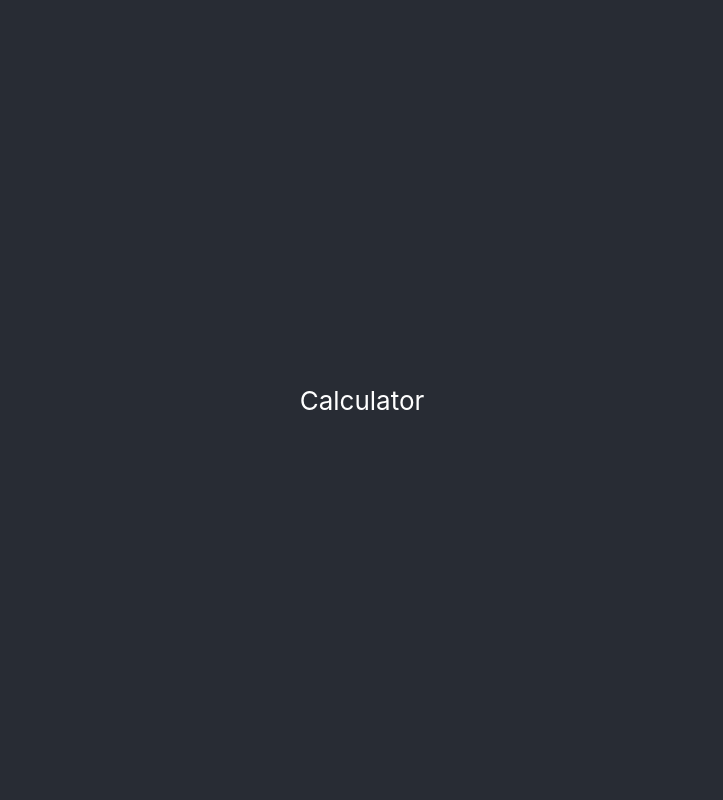
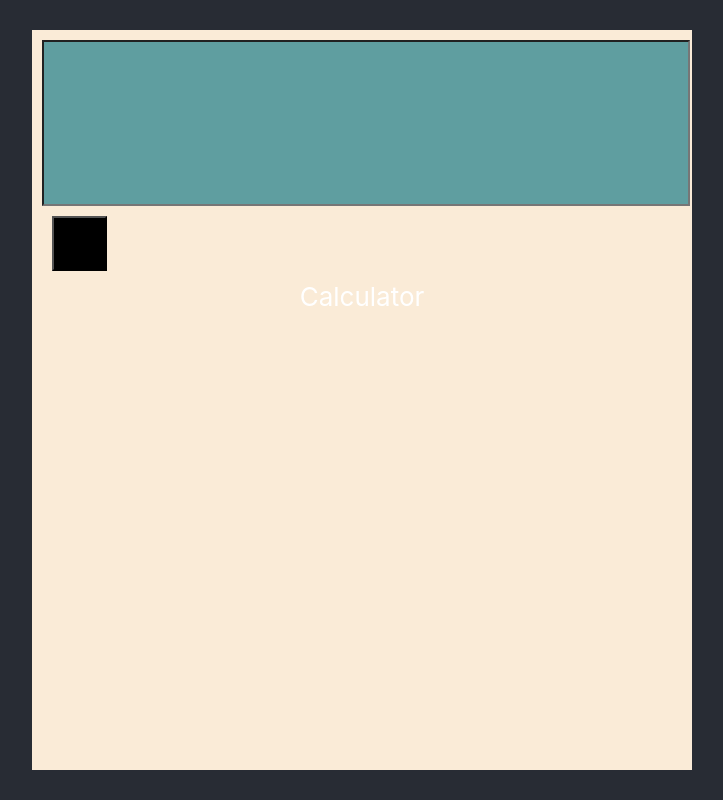
Before and after one commit to FarhathH/SkillsBootCampWeek6Farhath, a React (Create React App) app in the folder day-3-calculator/: page / in a window 1280 px wide. Shown: the whole page, without its empty margins (278-1001 px from the left). Built offline with nearby package versions, Linux system fonts and the light colour scheme.

Commit message:
adding css on each jsx file

```diff
--- a/day-3-calculator/src/App.js
+++ b/day-3-calculator/src/App.js
@@ -1,13 +1,15 @@
 import logo from './logo.svg';
 import './App.css';
-import './calculator.css'
-import {Calculator} from './calculator';
+import './calculator.css' //stylesheet
+import {Calculator} from './calculator'; //allowing us call the function
 
 function App() {
   return (
     <div className="App">
       <header className="App-header">
-        <Calculator/>
+        <div className = "cal">
+        <Calculator/> {/*rendering the function*/}
+        </div>
       </header>
     </div>
   );
--- a/day-3-calculator/src/calculator.jsx
+++ b/day-3-calculator/src/calculator.jsx
@@ -1,9 +1,17 @@
-import React from "react";
-import {calculatorDisplay} from './calculatorDisplay';
-import {calculatorButton} from './calculatorButton';
+import React from "react"; //importing framework
+//importing other
+import {CalculatorDisplay} from './calculatorDisplay';
+import {CalculatorButton} from './calculatorButton';
 
 export const Calculator = () => {
     return(
-        <div>Calculator</div>
+        <>
+
+        <CalculatorDisplay/>
+
+        <CalculatorButton/>
+            <div>Calculator</div>
+
+        </>
     );
 }
--- a/day-3-calculator/src/calculatorButton.jsx
+++ b/day-3-calculator/src/calculatorButton.jsx
@@ -0,0 +1,9 @@
+import React from "react";
+
+export const CalculatorButton = ({value, onClick}) => {
+   return(
+    <>
+        <button className = "button" onClick={() =>onClick(value)}>{value}</button>
+    </>
+   );
+}
--- a/day-3-calculator/src/calculatorDisplay.jsx
+++ b/day-3-calculator/src/calculatorDisplay.jsx
@@ -0,0 +1,12 @@
+import React from "react";
+
+export const CalculatorDisplay = ({input, result}) => {
+    return( //executes the visual info display
+        <>
+            <div>
+                <input className = "display" type = "text" value = {input} readOnly/>
+                <div>{result}</div>
+            </div>
+        </>
+    );
+}
```
